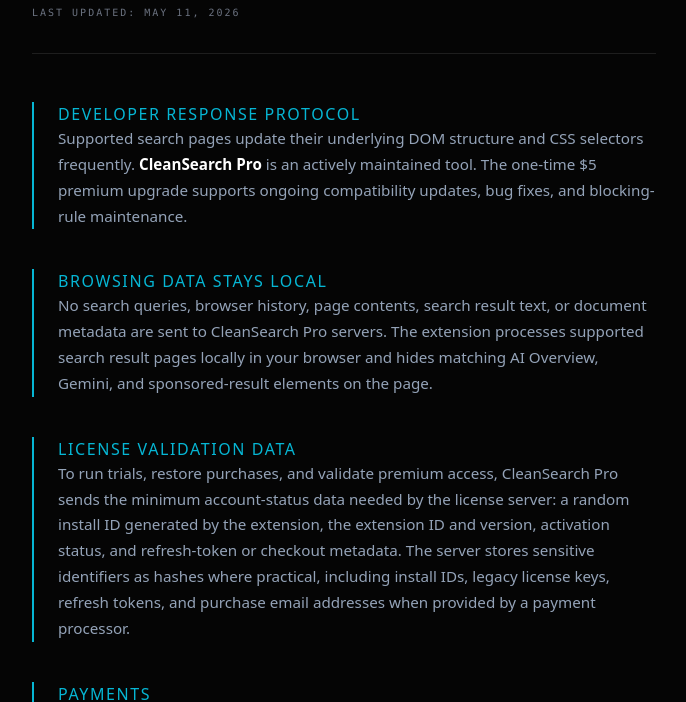
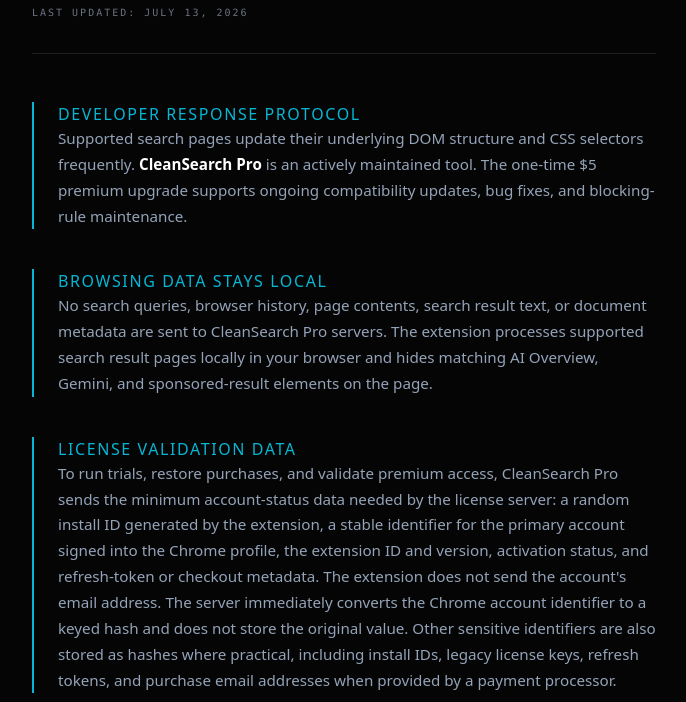
Before and after one commit to aviq777/privacy-policy, a plain HTML site: page index.html in a window 1280 px wide. Shown: the part 104-806 px from the top of the page, without its empty margins (296-982 px from the left). Drawn offline with nearby package versions, Linux system fonts and the light colour scheme.

Commit message:
[mac-codex] disclose account-bound trial identity

```diff
--- a/index.html
+++ b/index.html
@@ -17,7 +17,7 @@
     <div class="max-w-2xl mx-auto px-6 py-16">
         <header class="mb-12 border-b border-white/10 pb-8">
             <h1 class="text-3xl font-black text-white tracking-tighter uppercase mb-2">Privacy Policy</h1>
-            <p class="font-mono text-[10px] text-gray-500 uppercase tracking-[0.2em]">Last Updated: May 11, 2026</p>
+            <p class="font-mono text-[10px] text-gray-500 uppercase tracking-[0.2em]">Last Updated: July 13, 2026</p>
         </header>
 
         <main>
@@ -33,7 +33,7 @@
 
             <div class="legal-section">
                 <h2>License Validation Data</h2>
-                <p>To run trials, restore purchases, and validate premium access, CleanSearch Pro sends the minimum account-status data needed by the license server: a random install ID generated by the extension, the extension ID and version, activation status, and refresh-token or checkout metadata. The server stores sensitive identifiers as hashes where practical, including install IDs, legacy license keys, refresh tokens, and purchase email addresses when provided by a payment processor.</p>
+                <p>To run trials, restore purchases, and validate premium access, CleanSearch Pro sends the minimum account-status data needed by the license server: a random install ID generated by the extension, a stable identifier for the primary account signed into the Chrome profile, the extension ID and version, activation status, and refresh-token or checkout metadata. The extension does not send the account's email address. The server immediately converts the Chrome account identifier to a keyed hash and does not store the original value. Other sensitive identifiers are also stored as hashes where practical, including install IDs, legacy license keys, refresh tokens, and purchase email addresses when provided by a payment processor.</p>
             </div>
 
             <div class="legal-section">
@@ -49,6 +49,7 @@
             <div class="legal-section">
                 <h2>Host Permissions</h2>
                 <p>The extension requires permission to <code>google.com</code> properties so it can identify and hide supported AI Overview, Gemini, and sponsored-result elements. This permission is used for on-page blocking only. CleanSearch Pro does not track user behavior or modify search rankings.</p>
+                <p>The <code>identity</code> and <code>identity.email</code> permissions let the extension read the stable identifier for the primary account signed into the Chrome profile. Chrome labels this permission as access to your email address, but CleanSearch Pro does not transmit or store the email address returned by Chrome. The stable account identifier is used only to enforce one free trial per account.</p>
             </div>
 
             <div class="legal-section">
```
